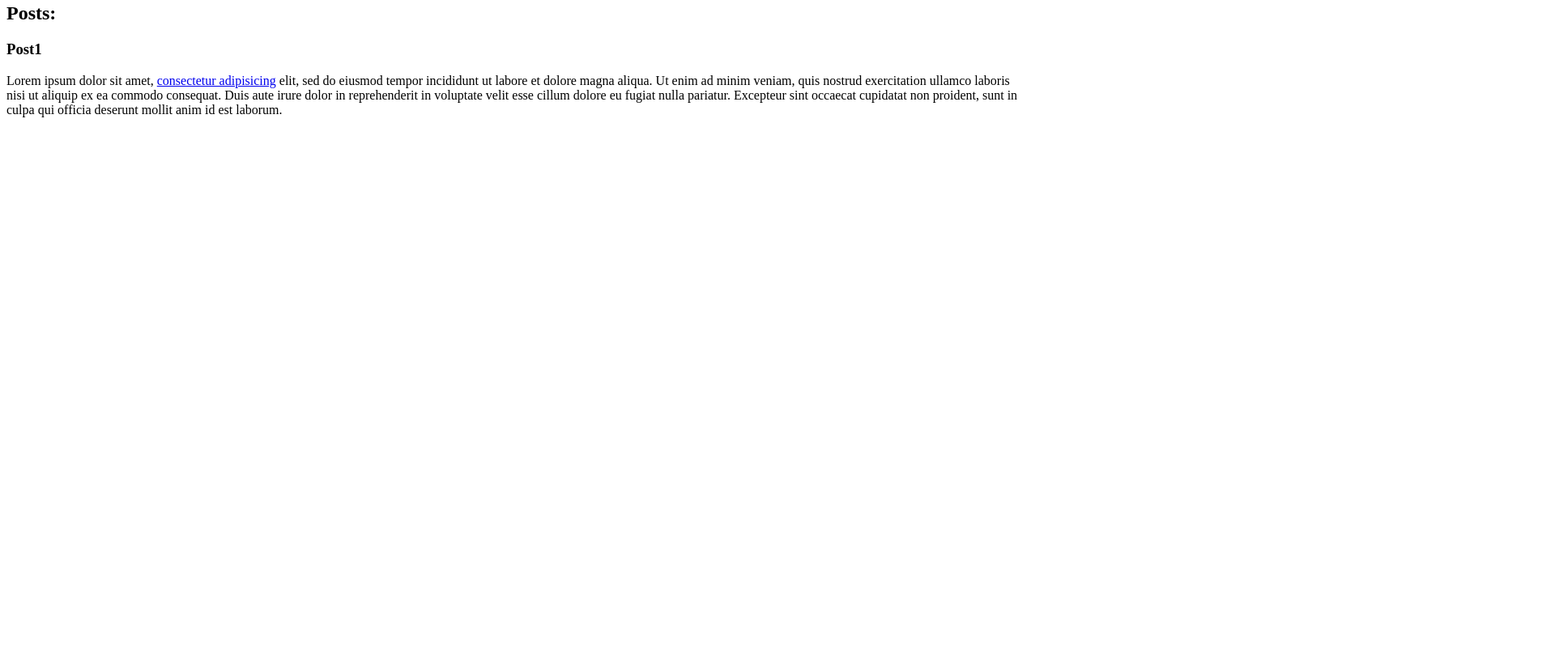
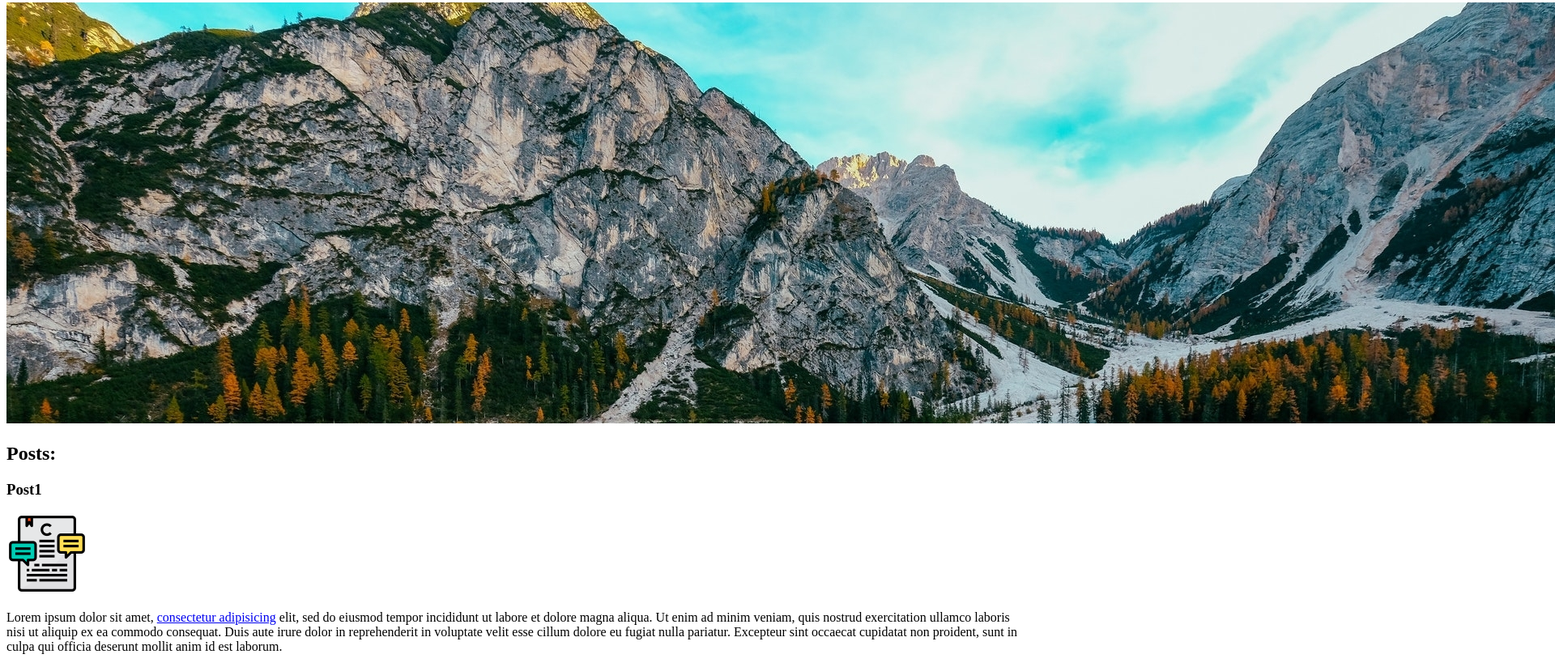
Before and after one commit to MatheusOlivr/introdu-o-a-cria-o-de-websites-com-html5-e-css3, a plain HTML site: page index.html in a window 1280 px wide. Shown: the part 77-901 px from the top of the page at 81% size, 1920 px wide, since content can reach past the window. Before the commit the page ends 800 px from the top, so only its background shows below. Drawn offline with Linux system fonts and the light colour scheme.

Commit message:
put image in project

```diff
--- a/index.html
+++ b/index.html
@@ -8,6 +8,7 @@
 <body>
 	<header>
 		<h1>Main Header</h1>
+		<img src ="src/images/mainHeader.jpg" alt = 'cabecalho do projeto'/>
 	</header>
 	<section>
 		<header>
@@ -15,6 +16,7 @@
 		</header>
 		<article>
 			<h3>Post1</h3>
+			<img src = 'src/images/iconArticle.png' alt = 'icone do artigo'/>
 			<p>Lorem ipsum dolor sit amet, <a href = 'https://github.com/MatheusOlivr' target = '_blank'> consectetur adipisicing</a> elit, sed do eiusmod
 			tempor incididunt ut labore et dolore magna aliqua. Ut enim ad minim veniam,
 			quis nostrud exercitation ullamco laboris nisi ut aliquip ex ea commodo
```
Also changed, not shown: src/images/iconArticle.png (added), src/images/mainHeader.jpg (added).
